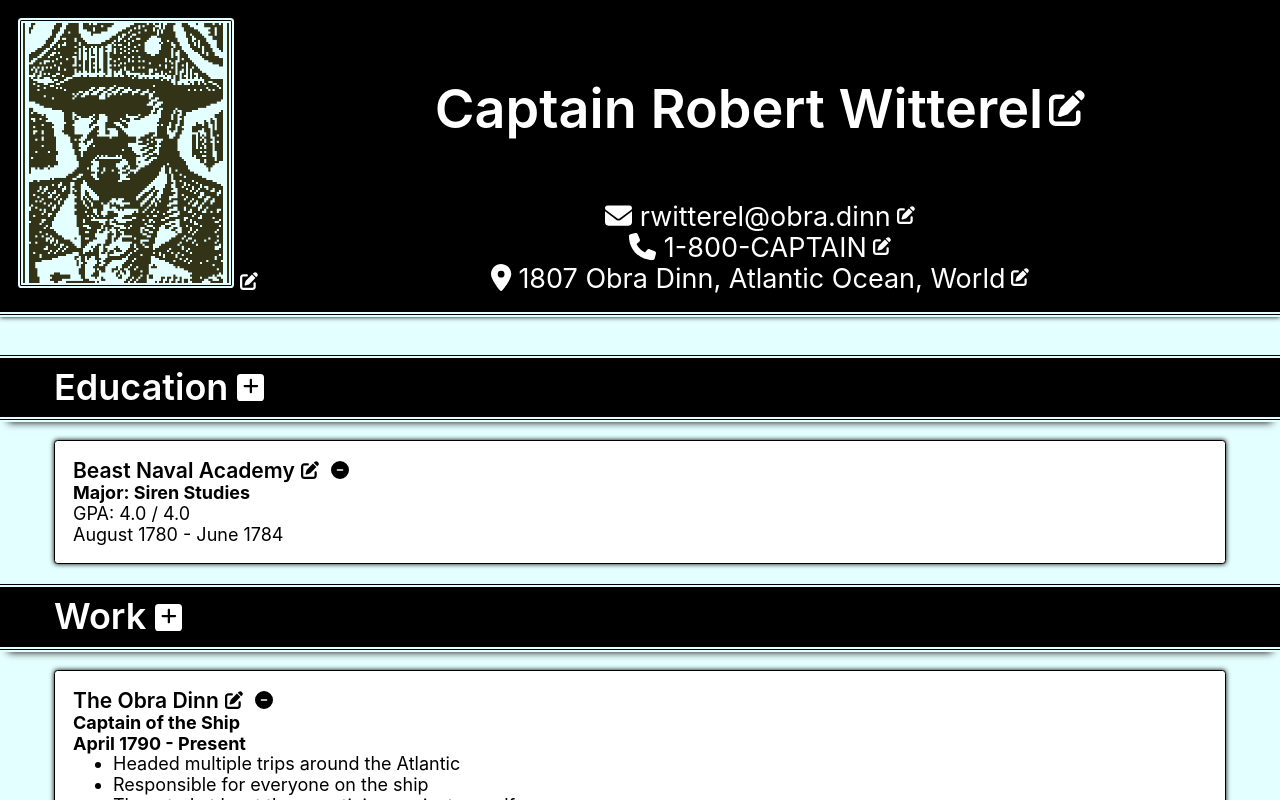
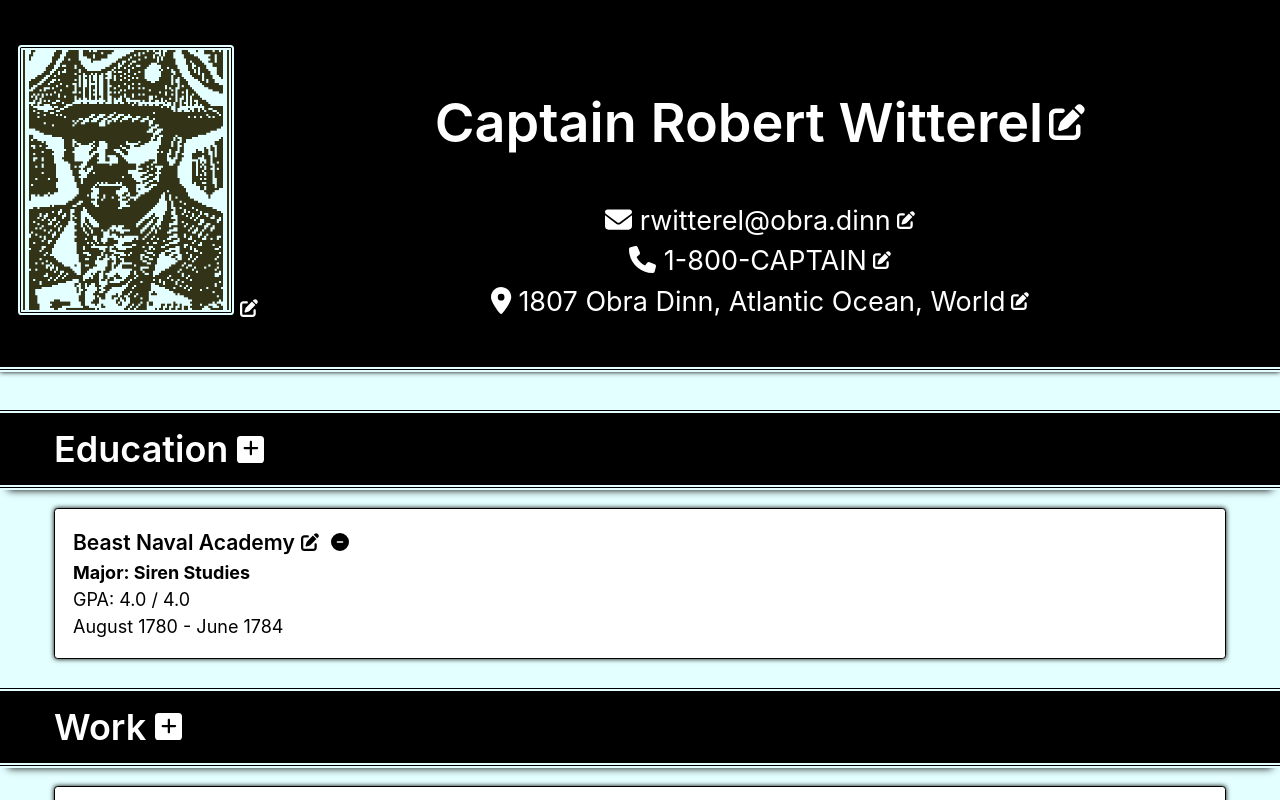
Before and after one commit to xsherryhe/cv-application, a React (Create React App) app: page / in a window 1280 px wide. Shown: the top 800 px of the page. Built offline with nearby package versions, Linux system fonts and the light colour scheme.

Commit message:
Completed hover styles for buttons

```diff
--- a/src/styles/Button.css
+++ b/src/styles/Button.css
@@ -18,3 +18,7 @@ button.icon {
   border: none;
   font-size: 1rem;
 }
+
+button.icon:hover {
+  color: var(--light-font-color);
+}
--- a/src/styles/CV.css
+++ b/src/styles/CV.css
@@ -17,3 +17,7 @@
   cursor: pointer;
   pointer-events: auto;
 }
+
+.CV.disabled .entry-form button:hover {
+  color: var(--light-font-color);
+}
--- a/src/styles/Header.css
+++ b/src/styles/Header.css
@@ -2,7 +2,7 @@ header {
   position: relative;
   background-color: var(--font-color);
   color: white;
-  padding: 1rem;
+  padding: 2.5rem 1rem;
   border-bottom: 5px var(--background-color) double;
   box-shadow: var(--shadow);
   display: grid;
@@ -14,7 +14,7 @@ header button, .CV.disabled header .entry-form, .CV.disabled header .entry-form
   color: white;
 }
 
-header button:hover,
-.CV.disabled header .entry-form button:hover {
+header button.icon:hover,
+.CV.disabled header .entry-form button.icon:hover {
   color: var(--dark-background-color);
 }
--- a/src/styles/Main.css
+++ b/src/styles/Main.css
@@ -4,7 +4,7 @@ main {
   text-align: start;
   display: flex;
   flex-direction: column;
-  gap: 1rem;
+  gap: 1.5rem;
 }
 
 main form {
--- a/src/styles/index.css
+++ b/src/styles/index.css
@@ -2,6 +2,7 @@
   --background-color: #e4ffff;
   --dark-background-color: #a0ffff;
   --font-color: black;
+  --light-font-color: #005050;
   --shadow: 0 0 5px var(--font-color);
 }
 
@@ -16,6 +17,7 @@ body {
     sans-serif;
   -webkit-font-smoothing: antialiased;
   -moz-osx-font-smoothing: grayscale;
+  line-height: 1.5;
 }
 
 * {
--- a/src/styles/section.css
+++ b/src/styles/section.css
@@ -26,6 +26,11 @@ section > h2 button.add {
   height: 1.5rem;
 }
 
+section > h2 button.add:hover {
+  background-color: var(--dark-background-color);
+  color: var(--font-color);
+}
+
 section > * {
   padding: 0 3rem;
 }
```
Also changed, not shown: NOTES.txt.
